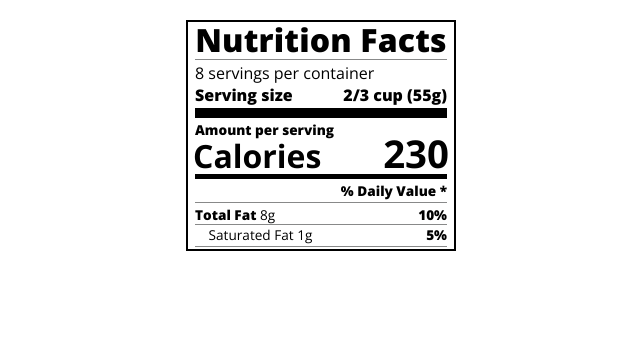
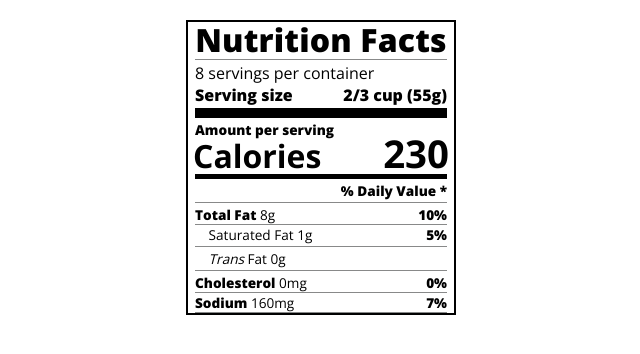
Before and after one commit to rising-dancho/freecodecamp, a plain HTML site: page nutrition_facts_typography/index.html in a window 1280 px wide. Shown: the whole page, without its empty margins (319-959 px from the left). Drawn offline with nearby package versions, Linux system fonts and the light colour scheme.

Commit message:
wowowee!!

```diff
--- a/nutrition_facts_typography/index.html
+++ b/nutrition_facts_typography/index.html
@@ -31,6 +31,10 @@
       <p><span><span class="bold">Total Fat</span> 8g</span> <span class="bold">10%</span></p>
       <p class="indent no-divider">Saturated Fat 1g <span class="bold">5%</span></p>
       <div class="divider"></div>
+      <p class="indent no-divider"><span><i>Trans</i> Fat 0g</span></p>
+      <div class="divider"></div>
+      <p><span><span class="bold">Cholesterol</span> 0mg</span> <span class="bold">0%</span></p>
+      <p><span><span class="bold">Sodium</span> 160mg</span> <span class="bold">7%</span></p>
     </div>
   </div>
 </body>
```
